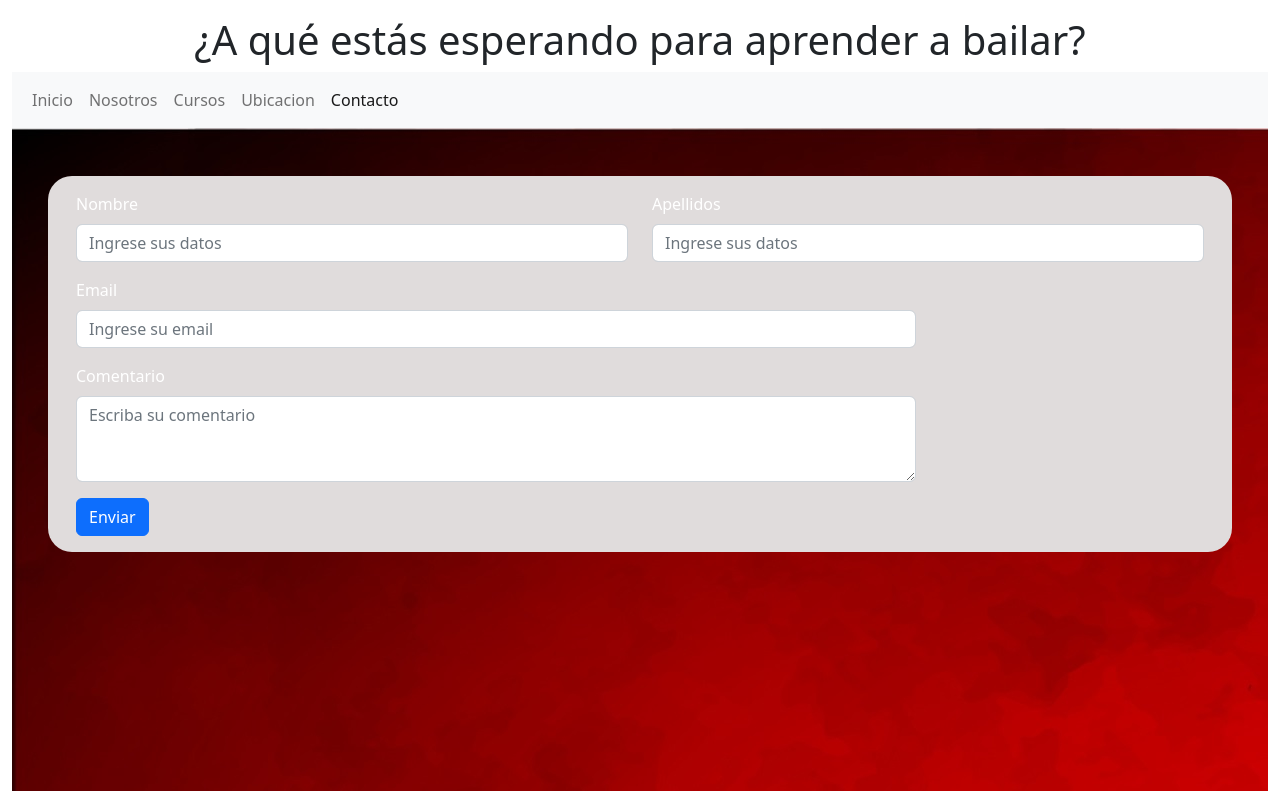
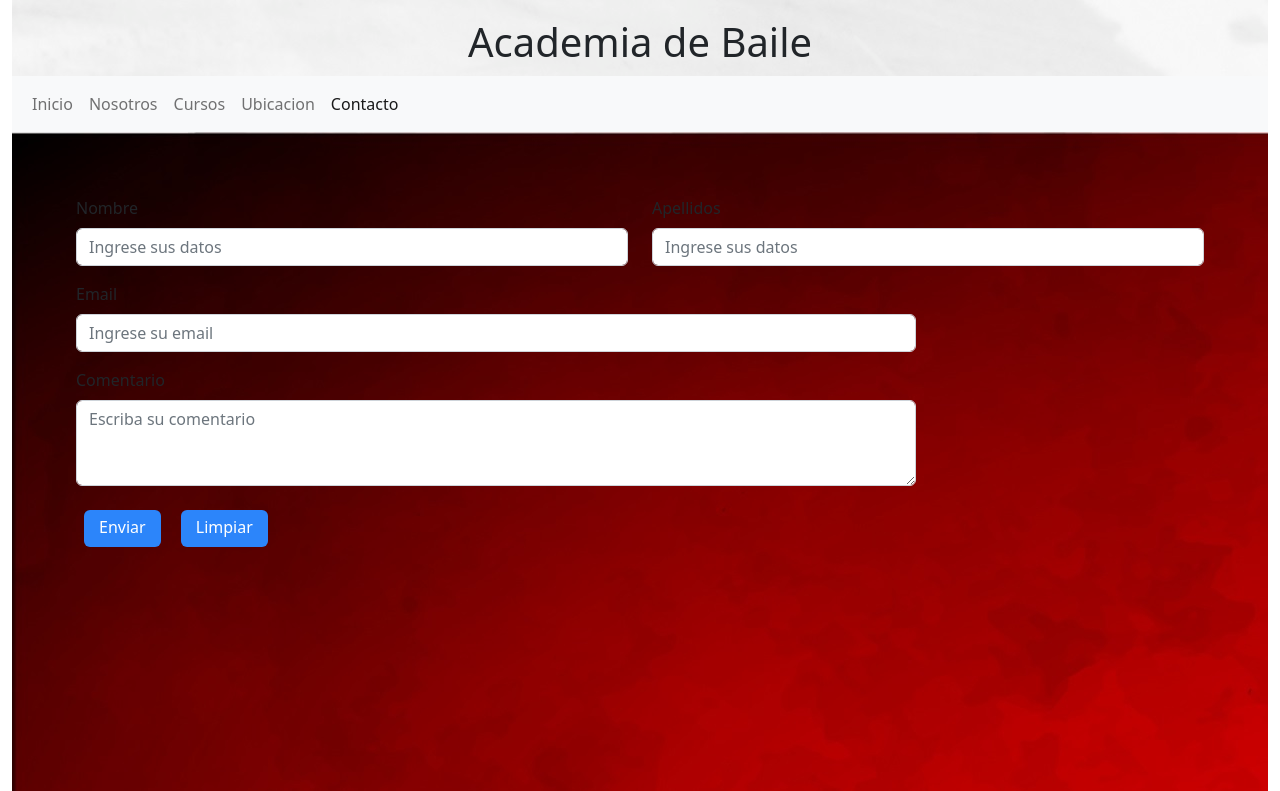
Before and after one commit to Escaleritero/PROYECTO, a plain HTML site: page pages/contacto.html in a window 1280 px wide. Shown: the top 791 px of the page. Drawn offline with nearby package versions, Linux system fonts and the light colour scheme.

Commit message:
Añado map-get, mixin, extend y etiquetas meta para la entrega del 10 de julio

```diff
--- /dev/null
+++ b/assets/scss/_botonesFormulario.scss
@@ -0,0 +1,16 @@
+form {
+        .btn{
+            border: map-get($btn , border);
+            background-color: map-get($btn, fondo);
+            padding: map-get($btn, padding);
+            margin: map-get($btn, margen);
+        }
+
+        .btn2{
+            @extend .btn;
+            color: white;
+            border-radius: 6px;
+            // padding-bottom: 9px;
+
+        }
+}
--- a/assets/scss/_estiloDeIndex.scss
+++ b/assets/scss/_estiloDeIndex.scss
@@ -1,3 +1,9 @@
+
+@mixin propiedadesFooter ($colorFondo, $alineacion) {
+    background-color: $colorFondo;
+    text-align: $alineacion;
+}
+
 .divHeader{
     background-image: url(../img/gray-concrete-wall.jpg);
     padding: 2px;
@@ -15,14 +21,25 @@
         color: $blancoInicio;
     }
 }
+
+
+
 .footer{
-    background-color: $grisFooter;
-    text-align: center;
+    @include propiedadesFooter($grisFooter, center);
     .text-muted{
         font-family: Impact, Haettenschweiler, 'Arial Narrow Bold', sans-serif;
         font-size: 22px;
     }
 }
+
+// .footer{
+//     background-color: $grisFooter;
+//     text-align: center;
+//     .text-muted{
+//         font-family: Impact, Haettenschweiler, 'Arial Narrow Bold', sans-serif;
+//         font-size: 22px;
+//     }
+// }
 
     /*****Pseudoclasses de general*****/
 .nav-item{
--- a/assets/scss/_variables.scss
+++ b/assets/scss/_variables.scss
@@ -1,2 +1,7 @@
 $blancoInicio: white;
 $grisFooter: #E0DCDC;
+$btn:(
+    border: none,
+    fondo: rgb(44, 133, 250),
+    padding: 5px 15px 8px,
+    margen: 8px);
--- a/assets/scss/style.scss
+++ b/assets/scss/style.scss
@@ -1,3 +1,4 @@
 /*General*/
 @import "variables.scss";
 @import "estiloDeIndex.scss";
+@import "botonesFormulario.scss"
--- a/pages/contacto.html
+++ b/pages/contacto.html
@@ -4,17 +4,20 @@
     <meta charset="UTF-8">
     <meta http-equiv="X-UA-Compatible" content="IE=edge">
     <meta name="viewport" content="width=device-width, initial-scale=1.0">
+    <meta name="keywords" content="academia,baile,salsa,bachata,kizomba,merengue,deporte,amigos">
     <link rel="stylesheet" href="../assets/css/style.css">
     <link href="https://unpkg.com/aos@2.3.1/dist/aos.css" rel="stylesheet">
     <script src="https://unpkg.com/aos@2.3.1/dist/aos.js"></script>
     <!-- CSS only -->
     <link href="https://cdn.jsdelivr.net/npm/bootstrap@5.2.0-beta1/dist/css/bootstrap.min.css" rel="stylesheet" integrity="sha384-0evHe/X+R7YkIZDRvuzKMRqM+OrBnVFBL6DOitfPri4tjfHxaWutUpFmBp4vmVor" crossorigin="anonymous">
-    <title>Ubicación</title>
+    <title>Academia de Baile - Contacta con nosotros!
+        <meta name="description" content="Academia de baile dedicada a los bailes latinos como la salsa, bachata y merengue. En esta sección encontrarás un formulario con el que ponerte en contacto con nosotros para tener más información">
+    </title>
 </head>
 <body class="container-fluid">
     <header>
-        <div>
-            <h1 class="text-center mt-3">¿A qué estás esperando para aprender a bailar?</h1>
+        <div class="divHeader">
+            <h1 class="text-center mt-3">Academia de Baile</h1>
         </div>
 
         <nav class="navbar navbar-expand-lg bg-light ">
@@ -65,6 +68,7 @@
                 </div>
                 <div class="align-items-center justify">
                     <input class="btn btn-primary" type="submit" value="Enviar">
+                    <input class="btn2 btn-primary" type="reset" value="Limpiar">
                 </div>
             </form>
 
```
Also changed, not shown: index.html (+5 -3 lines), pages/cursos.html (+5 -3 lines), pages/nosotros.html (+5 -3 lines), pages/ubicacion.html (+5 -3 lines), assets/css/style.css, 1 other file.
